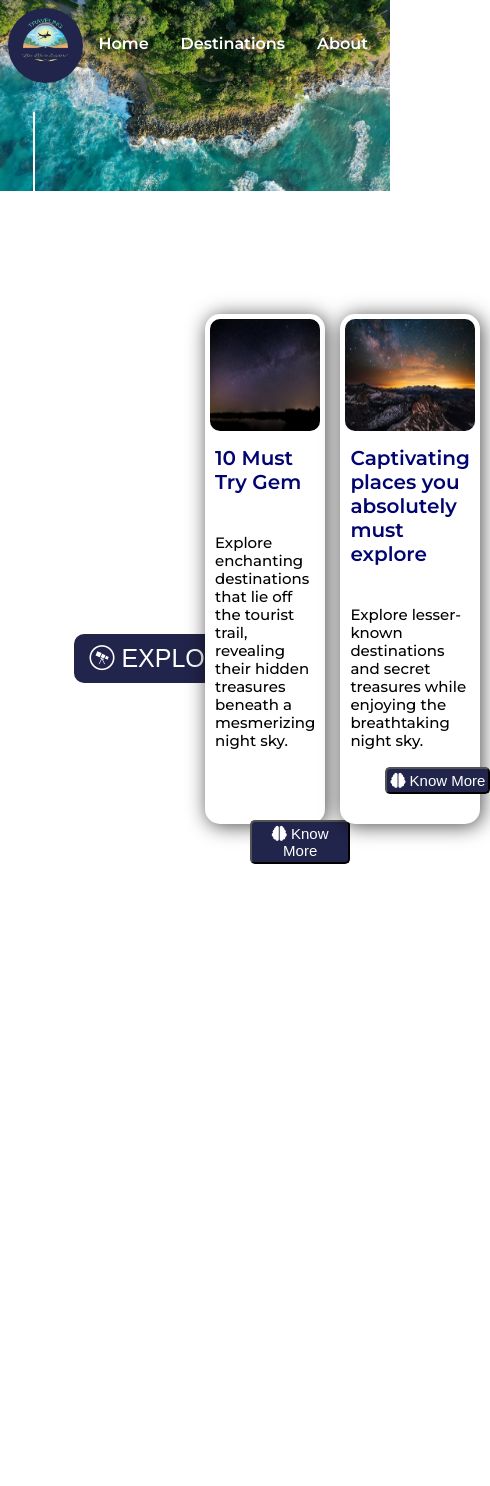
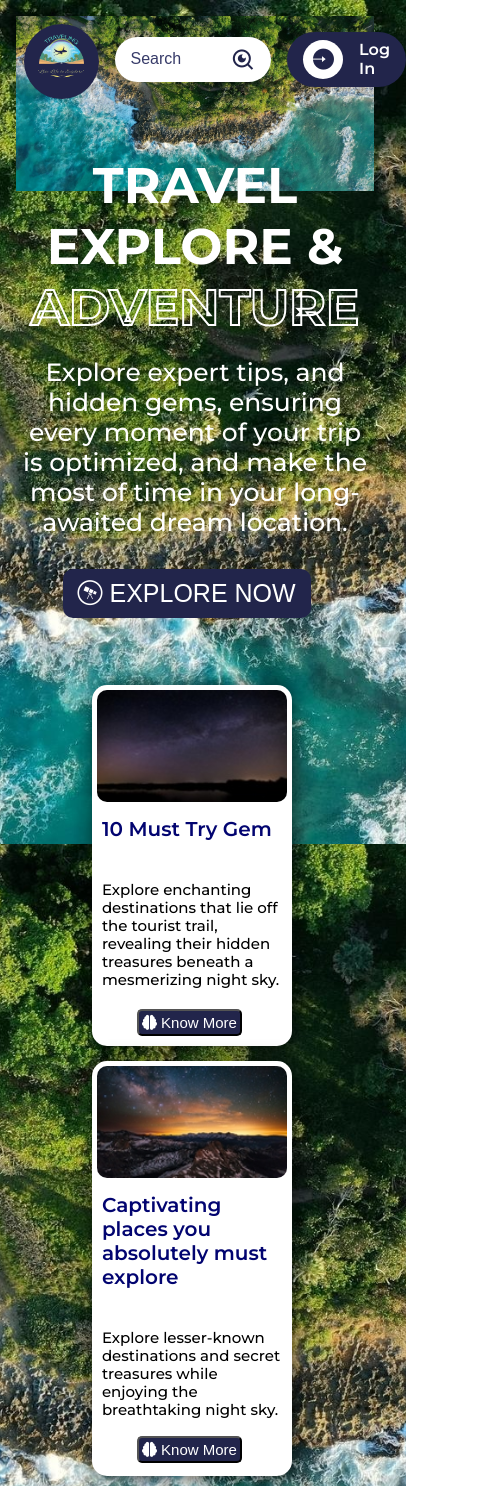
Before and after one commit to Mukky2005/WEB-personal, a plain HTML site: page Index.html in a window 390 px wide. Shown: the whole page, 490 px wide, since content can reach past the window. Before the commit the page ends 864 px from the top, so only its background shows below. Drawn offline with nearby package versions, Linux system fonts and the light colour scheme.

Commit message:
Style For mobile

```diff
--- a/Index.html
+++ b/Index.html
@@ -56,7 +56,7 @@
             <br>
             <button class="btn"><i class="fa-brands fa-wpexplorer"></i> EXPLORE NOW </button>
         </div>
-        <span class="grid">
+        <div class="grid">
             <div class="cards">
                 <img src="/assets/1.jpg" alt="destinations at night">
                 <div class="crd_content">
@@ -79,7 +79,7 @@
                     <button class="btn2"><i class="fa-solid fa-brain"></i> Know More</button>
                 </div>
             </div>
-        </span>
+        </div>
     </div>
 </body>
 </html>
--- a/style.css
+++ b/style.css
@@ -13,18 +13,21 @@
     margin: 0;
     padding: 0;
 }
+
 body {
     font-family: "Montserrat", sans-serif;
     background: linear-gradient(
         to right,
         rgba(2, 82, 89, 0.9),
         rgba(255, 255, 255, 0)
-      ),
-      url("assets/bg.jpg");
+      );
+    background-image: url("assets/bg.jpg");
     background-position: center center;
     background-size: cover;
     background-repeat: no-repeat;
+    background-attachment: fixed;
 }
+@media (min-width: 768px) {
 
 .container {
 
@@ -34,14 +37,17 @@ body {
     display: flex;
     flex-direction: column;
 
+
 }
 nav{
    display : flex;
    align-items: center;
    justify-content: space-between;
    gap : 1rem;
-   position: fixed;
+   position: absolute;
    width: 100%;
+   z-index: 5;
+
 
 }
 .nav__logo img{
@@ -194,45 +200,46 @@ gap: 2rem;
     top: 103%;
     border-radius: 10px;
 }
-.grid{
+.grid {
     display: grid;
-    grid-template-columns: 1fr 1fr;
     grid-gap: 15px;
-    margin: 0 auto;
     position: absolute;
     top: 36%;
     left: 50%;
     padding: 10px;
     border-radius: 15px;
+    grid-template-columns: 1fr 1fr;
+}
 
-}
-.cards{
+.cards {
     height: 100%;
-  background-color : var(--white);
+    background-color: var(--white);
     box-shadow: 2px 2px 20px rgba(0, 0, 0, 0.7);
     max-width: 200px;
     position: relative;
     border-radius: 15px;
+}
 
-}
-.cards img{
+.cards img {
     width: 100%;
     height: 122px;
     display: block;
     border-radius: 15px;
     padding: 5px;
 }
-.crd_content{
+
+.crd_content {
     padding: 10px;
+}
 
-}
-.crd_content h4{
+.crd_content h4 {
     margin-bottom: 50px;
     font-size: 20px;
     font-weight: 600;
     color: var(--text-dark);
 }
-.crd_content p{
+
+.crd_content p {
     font-size: 15px;
     margin-bottom: 10px;
     line-height: 18px;
@@ -240,27 +247,300 @@ color: black;
     font-weight: 500;
     position: relative;
     bottom: 10px;
+}
 
-}
-.crd_content .btn1{
+.crd_content .btn1 {
     position: relative;
-    top : 50px;
-    font-size: 15px;
-    left : 35px;
-    font-size: 15px;
-    background-color: var(--primary-color);
-    color: var(--white);
-    padding: 3px;
-    border-radius: 5px;
-
-}
-.crd_content .btn2{
-    position: relative;
-    bottom:3px;
-    left : 35px;
+    top: 49px;
+    left: 35px;
     font-size: 15px;
     background-color: var(--primary-color);
     color: var(--white);
     padding: 3px;
     border-radius: 5px;
 }
+
+.crd_content .btn2 {
+    position: relative;
+    bottom: 3px;
+    left: 35px;
+    font-size: 15px;
+    background-color: var(--primary-color);
+    color: var(--white);
+    padding: 3px;
+    border-radius: 5px;
+}
+}
+
+@media only screen and (max-width: 768px) {
+    .container {
+        max-height: 100vh;
+        margin: auto;
+        padding: 0;
+        display: flex;
+        flex-direction: column;
+    }
+
+    nav {
+        display: flex;
+        align-items: center;
+        justify-content: space-between;
+        gap: 1rem;
+        position: absolute;
+        width: 100%;
+        z-index: 5;
+    }
+
+    .nav__logo img {
+        max-width: 75px;
+        background-color: var(--primary-color);
+        border-radius: 50%;
+        cursor: pointer;
+        transition: 0.3s;
+        margin-top: 7.5px;
+        margin-left: 7.5px;
+    }
+
+    .nav__links {
+        list-style: none;
+        display: flex;
+        align-items: center;
+        gap: 2rem;
+    }
+
+    .link a {
+        text-decoration: none;
+        color: var(--white);
+        font-weight: 600;
+    }
+
+    .search {
+        width: 100%;
+        padding: 0.5rem 1rem;
+        display: flex;
+        align-items: center;
+        gap: 1rem;
+        background-color: var(--white);
+        border-radius: 2rem;
+        transition: 0.3s;
+    }
+
+    .search input {
+        width: 100%;
+        font-size: 1rem;
+        color: var(--primary-color);
+        outline: none;
+        border: none;
+    }
+
+    .search input::placeholder {
+        color: var(--secondary-color);
+    }
+
+    .search span {
+        font-size: 1.5rem;
+        color: var(--primary-color);
+    }
+
+    .login {
+        padding: 0.5rem 1rem;
+        display: flex;
+        align-items: center;
+        gap: 1rem;
+        font-weight: 600;
+        color: var(--white);
+        background-color: var(--primary-color);
+        border-radius: 2rem;
+        cursor: pointer;
+        transition: 0.3s;
+        margin-right: 10px;
+    }
+
+    .login:hover {
+        background-color: var(--secondary-color);
+        margin-right: 20px;
+    }
+
+    .login span {
+        padding: 5px 8px;
+        font-size: 1.5rem;
+        color: var(--primary-color);
+        background-color: var(--white);
+        border-radius: 100%;
+    }
+
+    .home img {
+        width: 100%;
+        margin-bottom: -50px;
+    }
+
+    .socials {
+        position: absolute;
+        top: 25rem;
+        left: 0;
+        display: flex;
+        flex-direction: column;
+        gap: 1.5rem;
+    }
+
+    .socials::after {
+        position: absolute;
+        content: "";
+        top: -18rem;
+        left: 32.5px;
+        height: 15rem;
+        width: 2px;
+        background-color: var(--white);
+    }
+
+    .socials span {
+        font-size: 45px;
+        color: var(--white);
+        padding: 10px;
+        position: relative;
+        top: -30px;
+    }
+
+    .content {
+        position: absolute;
+        top: 25%;
+        text-align: left;
+        color: #fff;
+        left: 7%;
+    }
+
+    .content h1 {
+        font-size: 50px;
+        margin-top: 10px;
+        max-width: 400px;
+    }
+
+    .content h1 span {
+        -webkit-text-stroke: 2px var(--white);
+        -webkit-text-fill-color: transparent;
+    }
+
+    .content p {
+        font-size: 25px;
+        max-width: 400px;
+        font-weight: 500;
+    }
+
+    .content button {
+        margin: none;
+        color: var(--white);
+        background-color: var(--primary-color);
+        padding: 10px 15px;
+        left: 13%;
+        position: absolute;
+        font-size: 25px;
+        border: none;
+        font-weight: 400;
+        top: 103%;
+        border-radius: 10px;
+    }
+
+    .grid {
+        display: grid;
+        grid-gap: 15px;
+        position: absolute;
+        top: 36%;
+        left: 50%;
+        padding: 10px;
+        border-radius: 15px;
+        grid-template-columns: 1fr;
+    }
+
+    .cards {
+        height: 100%;
+        background-color: var(--white);
+        box-shadow: 2px 2px 20px rgba(0, 0, 0, 0.7);
+        max-width: 200px;
+        position: relative;
+        border-radius: 15px;
+    }
+
+    .cards img {
+        width: 100%;
+        height: 122px;
+        display: block;
+        border-radius: 15px;
+        padding: 5px;
+    }
+
+    .crd_content {
+        padding: 10px;
+    }
+
+    .crd_content h4 {
+        margin-bottom: 50px;
+        font-size: 20px;
+        font-weight: 600;
+        color: var(--text-dark);
+    }
+
+    .crd_content p {
+        font-size: 15px;
+        margin-bottom: 10px;
+        line-height: 18px;
+        color: black;
+        font-weight: 500;
+        position: relative;
+        bottom: 10px;
+    }
+
+    .crd_content .btn1 {
+        position: relative;
+        left: 35px;
+        font-size: 15px;
+        background-color: var(--primary-color);
+        color: var(--white);
+        padding: 3px;
+        border-radius: 5px;
+        z-index: 1;
+    }
+
+    .crd_content .btn2 {
+        position: relative;
+        bottom: 3px;
+        left: 35px;
+        font-size: 15px;
+        background-color: var(--primary-color);
+        color: var(--white);
+        padding: 3px;
+        border-radius: 5px;
+    }
+
+        .container {
+            padding: 1rem;
+        }
+
+        .nav__links {
+            display: none;
+        }
+
+        .search {
+            width: 100%;
+        }
+
+        .login {
+            margin-right: 0;
+        }
+
+        .socials {
+            display: none;
+        }
+
+        .content {
+            position: relative;
+            top: initial;
+            text-align: center;
+            left: initial;
+        }
+
+        .grid {
+            top: 80%;
+            left: 21%;
+            grid-template-columns: 1fr;
+        }
+    }
```
Lines whose indentation alone changed are shown as unchanged.
